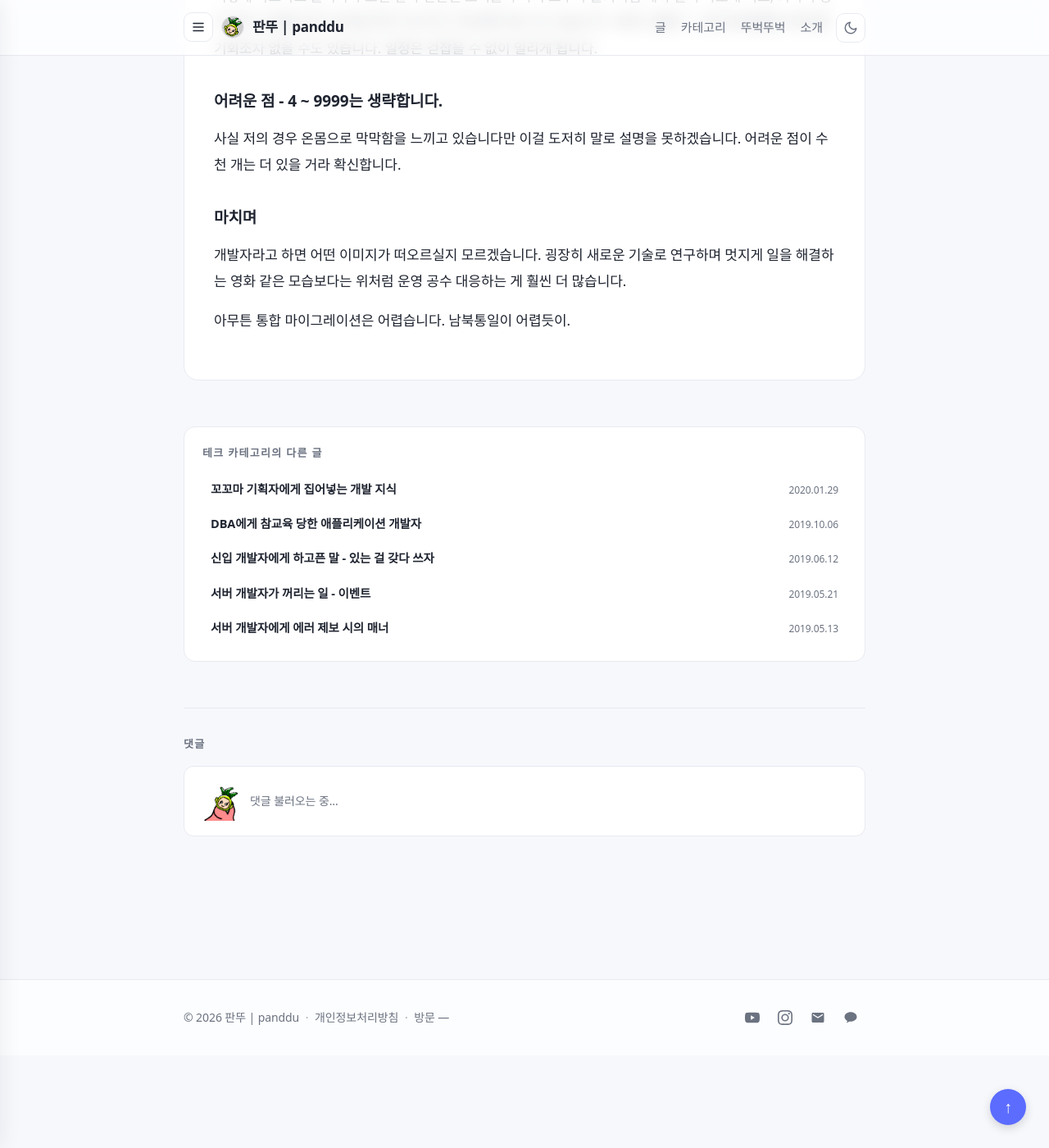
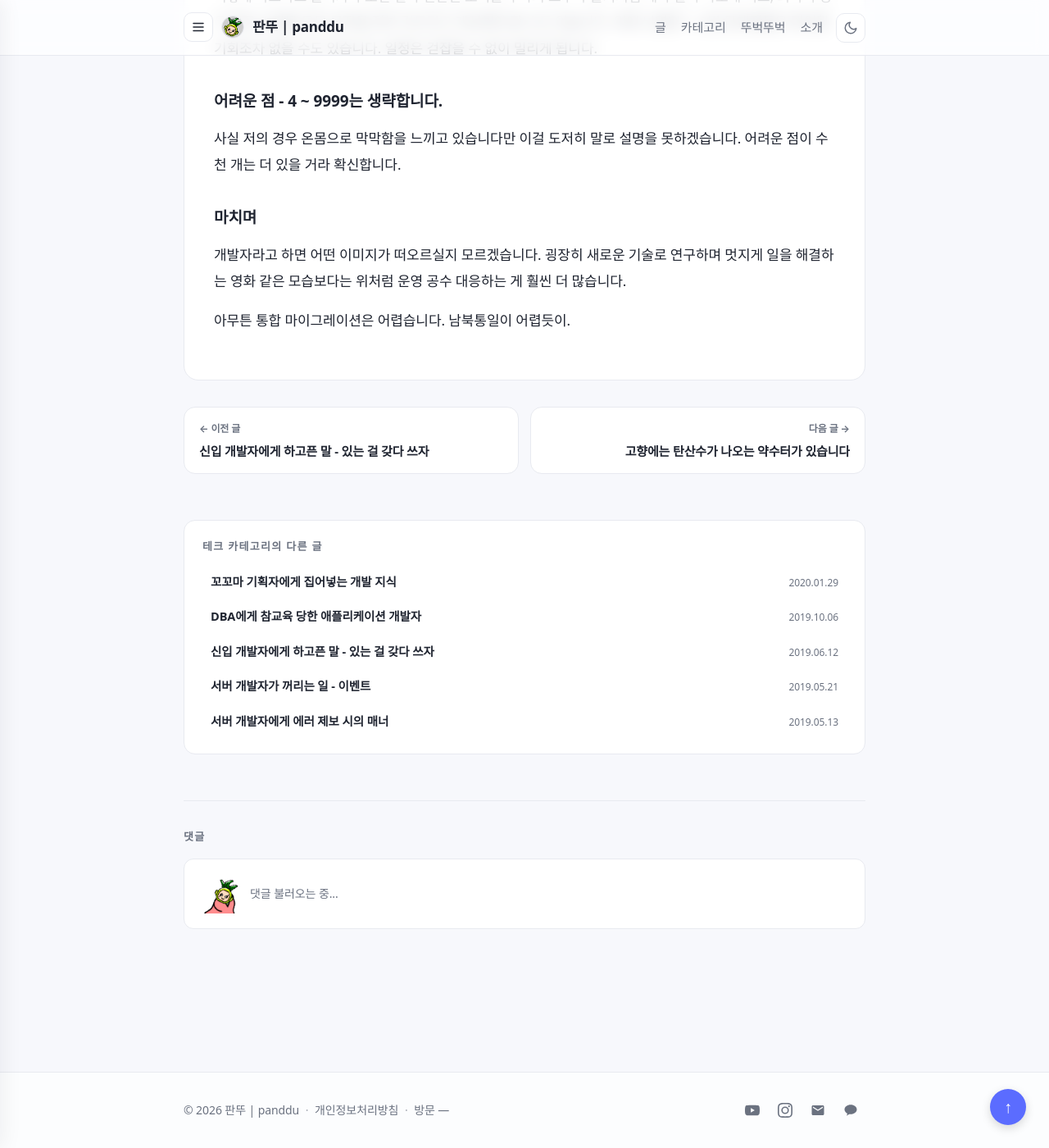
Before and after one commit to panddu/panddu.github.io, a Jekyll site: the page built from _posts/2019-06-05-server-developer-fear-migration.md, in a window 1280 px wide and 1400 px high, scrolled down 3797 px. Shown: the whole window at 82% size. Built offline with Jekyll 4.4.1, drawn with Linux system fonts in a browser that asks for light colours; some web fonts are replaced; comment, search, counter and statistics services are not loaded.

Commit message:
feat(post): 이전글/다음글 네비게이션 추가
본문 바로 아래에 전체 글 기준(카테고리 무관) 이전/다음 글 카드 배치.
"이전 글"은 목록 기준 더 최근 글(page.next), "다음 글"은 더 오래된
글(page.previous)을 가리키도록 함. 좁은 화면에서도 좌우 50:50 유지,
긴 제목은 한 줄 말줄임표로 축약(min-width:0으로 그리드 트랙 강제 균등).

Co-Authored-By: Claude Sonnet 5 <noreply@anthropic.com>

```diff
--- /dev/null
+++ b/_includes/post_nav.html
@@ -0,0 +1,24 @@
+{%- comment -%}
+  블로그 목록은 최신순으로 나열되므로, "이전 글"은 목록에서 한 칸 위(= 더 최근에 쓴 글,
+  Liquid의 page.next)이고 "다음 글"은 한 칸 아래(= 더 오래전에 쓴 글, page.previous)다.
+{%- endcomment -%}
+{%- if page.previous or page.next -%}
+<nav class="post-nav" aria-label="이전글 다음글">
+  {%- if page.next -%}
+    <a class="post-nav__link post-nav__link--prev" href="{{ page.next.url | relative_url }}">
+      <span class="post-nav__label">← 이전 글</span>
+      <span class="post-nav__title">{{ page.next.title | escape }}</span>
+    </a>
+  {%- else -%}
+    <span class="post-nav__link post-nav__link--empty"></span>
+  {%- endif -%}
+  {%- if page.previous -%}
+    <a class="post-nav__link post-nav__link--next" href="{{ page.previous.url | relative_url }}">
+      <span class="post-nav__label">다음 글 →</span>
+      <span class="post-nav__title">{{ page.previous.title | escape }}</span>
+    </a>
+  {%- else -%}
+    <span class="post-nav__link post-nav__link--empty"></span>
+  {%- endif -%}
+</nav>
+{%- endif -%}
--- a/_layouts/post.html
+++ b/_layouts/post.html
@@ -22,6 +22,8 @@ layout: default
   </div>
 </article>
 
+{% include post_nav.html %}
+
 {% include related_posts.html %}
 
 {% include giscus.html %}
--- a/assets/css/main.scss
+++ b/assets/css/main.scss
@@ -1161,6 +1161,58 @@ body.is-sidebar-open { overflow: hidden; }
 }
 .series-hero__desc { margin: 0; font-size: 15px; }
 
+// ===== Post nav (이전글 / 다음글) =====
+.post-nav {
+  max-width: var(--maxw);
+  margin: 32px auto 0;
+  display: grid;
+  grid-template-columns: 1fr 1fr;
+  gap: 14px;
+}
+.post-nav__link {
+  display: flex;
+  flex-direction: column;
+  gap: 6px;
+  min-width: 0;
+  padding: 16px 18px;
+  background: var(--card);
+  border: 1px solid var(--line);
+  border-radius: 14px;
+  color: var(--ink);
+  transition: transform 0.15s ease, border-color 0.15s ease, box-shadow 0.15s ease;
+
+  &:hover {
+    border-color: rgba(91, 108, 255, 0.4);
+    transform: translateY(-2px);
+    box-shadow: 0 8px 24px rgba(16, 24, 40, 0.06);
+    text-decoration: none;
+    .post-nav__title { color: var(--accent); }
+  }
+}
+.post-nav__link--next {
+  align-items: flex-end;
+  text-align: right;
+}
+.post-nav__link--empty {
+  border: none;
+  background: none;
+}
+.post-nav__label {
+  font-size: 12px;
+  font-weight: 700;
+  color: var(--muted);
+}
+.post-nav__title {
+  font-size: 15px;
+  font-weight: 700;
+  line-height: 1.4;
+  letter-spacing: -0.01em;
+  display: -webkit-box;
+  -webkit-line-clamp: 2;
+  -webkit-box-orient: vertical;
+  overflow: hidden;
+}
+
 // ===== Related posts (같은 카테고리 다른 글) =====
 // 기본: 댓글 영역 위에 본문과 같은 폭의 카드로 노출.
 // 광폭 레이아웃에서는 아래 @media (min-width: 1440px)에서 우측 fixed 패널로 전환.
@@ -1480,6 +1532,18 @@ body.is-sidebar-open { overflow: hidden; }
   .series-hero { padding: 24px 22px; border-radius: 14px; }
   .series-hero__title { font-size: 26px; }
   .related-posts { padding: 16px 18px; border-radius: 14px; }
+  .post-nav { gap: 8px; }
+  .post-nav__link { padding: 10px 12px; gap: 4px; }
+  .post-nav__label { font-size: 11px; }
+  .post-nav__title {
+    font-size: 13px;
+    display: block;
+    -webkit-line-clamp: unset;
+    -webkit-box-orient: unset;
+    white-space: nowrap;
+    overflow: hidden;
+    text-overflow: ellipsis;
+  }
   .board-hero { padding: 22px 20px 20px; border-radius: 14px; }
   .board-hero__title { font-size: 26px; }
   .board-chat__discord widgetbot,
```
